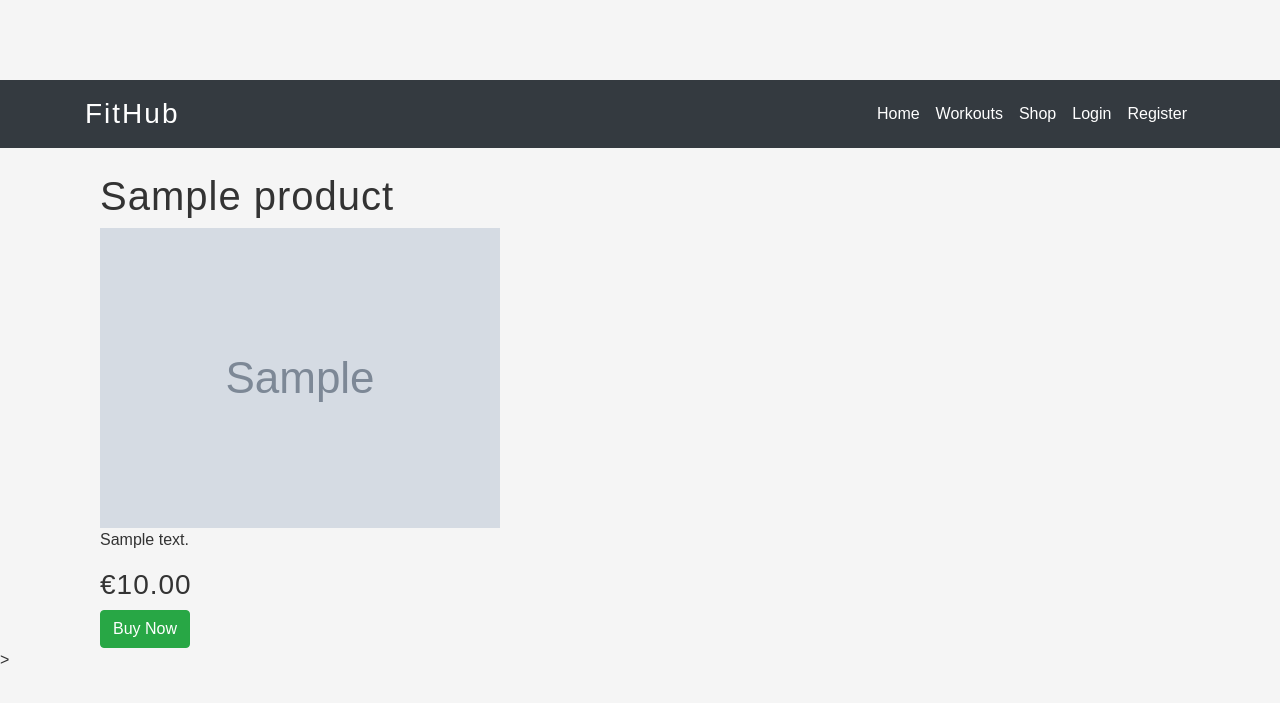
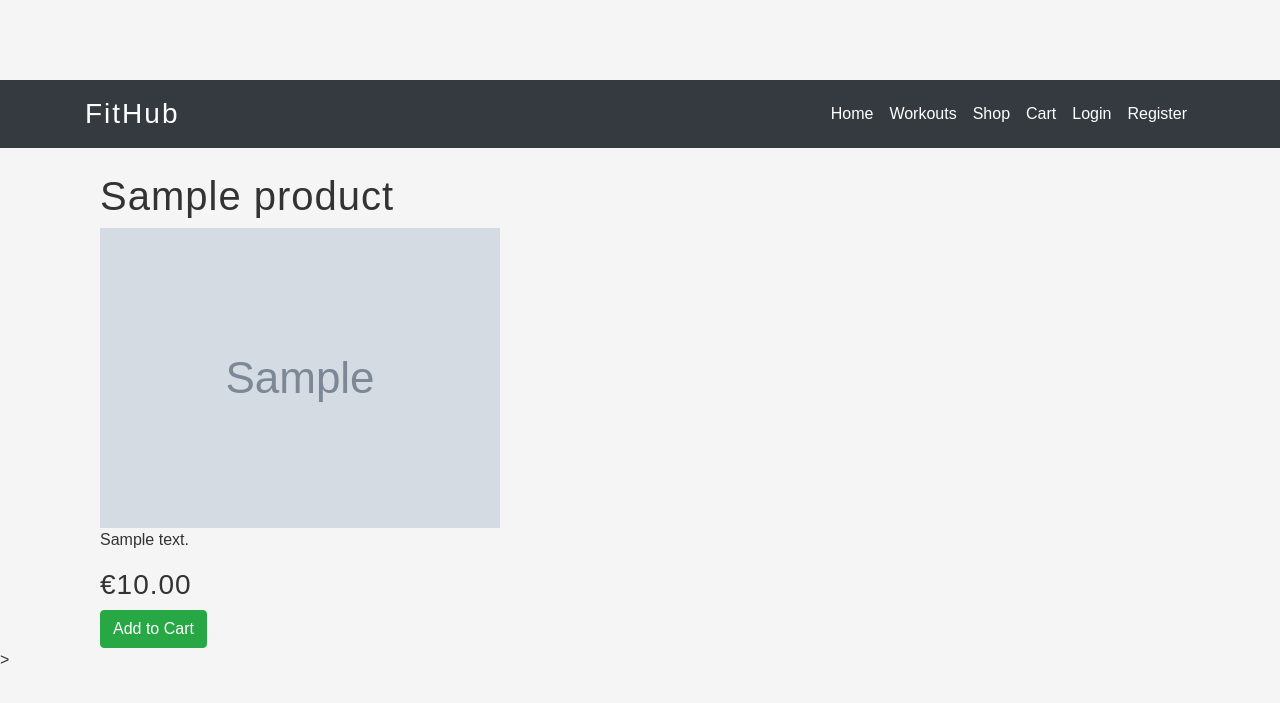
Before and after one commit to eandachew/fithub, a Django app: page /shop/1/ in a window 1280 px wide. Shown: the top 703 px of the page. Run offline with Django 3.2, Linux system fonts and the light colour scheme; tables that the repository leaves empty hold one stand-in row (values such as "Sample post"); grey boxes marked "Sample" are stand-in pictures; some libraries are stand-ins or nearby versions.

Commit message:
Shopping cart system added

```diff
--- a/fithub/settings.py
+++ b/fithub/settings.py
@@ -10,6 +10,7 @@ For the full list of settings and their values, see
 https://docs.djangoproject.com/en/3.2/ref/settings/
 """
 import os
+import env
 from pathlib import Path
 
 # Build paths inside the project like this: BASE_DIR / 'subdir'.
--- a/shop/templates/shop/product_detail.html
+++ b/shop/templates/shop/product_detail.html
@@ -14,7 +14,9 @@
 
 <h3>€{{ product.price }}</h3>
 
-<button class="btn btn-success">Buy Now</button>
+<a href="{% url 'add_to_cart' product.id %}" class="btn btn-success">
+    Add to Cart
+    </a>
 
 </div>
 
--- a/shop/urls.py
+++ b/shop/urls.py
@@ -4,4 +4,6 @@ from . import views
 urlpatterns = [
     path('', views.product_list, name='products'),
     path('<int:product_id>/', views.product_detail, name='product_detail'),
+    path('add/<int:product_id>/', views.add_to_cart, name='add_to_cart'),
+    path('cart/', views.view_cart, name='view_cart'),
 ]
--- a/shop/views.py
+++ b/shop/views.py
@@ -1,6 +1,7 @@
 from django.shortcuts import render, get_object_or_404
 from .models import Product
-
+from django.shortcuts import redirect
+from django.contrib import messages
 
 def product_list(request):
 
@@ -22,3 +23,42 @@ def product_detail(request, product_id):
     }
 
     return render(request, 'shop/product_detail.html', context)
+
+def add_to_cart(request, product_id):
+
+    cart = request.session.get('cart', {})
+
+    product_id = str(product_id)
+
+    if product_id in cart:
+        cart[product_id] += 1
+    else:
+        cart[product_id] = 1
+
+    request.session['cart'] = cart
+
+    messages.success(request, "Product added to cart")
+
+    return redirect('products')
+
+
+def view_cart(request):
+
+    cart = request.session.get('cart', {})
+
+    products = []
+    total = 0
+
+    for item_id, quantity in cart.items():
+        product = Product.objects.get(id=item_id)
+        product.quantity = quantity
+        product.total_price = product.price * quantity
+        total += product.total_price
+        products.append(product)
+
+    context = {
+        "products": products,
+        "total": total
+    }
+
+    return render(request, "shop/cart.html", context)
--- a/templates/base.html
+++ b/templates/base.html
@@ -57,6 +57,10 @@
         <li class="nav-item">
           <a class="nav-link" href="{% url 'products' %}">Shop</a>
         </li>
+
+        <li class="nav-item">
+          <a class="nav-link" href="{% url 'view_cart' %}">Cart</a>
+      </li>
 
         {% if user.is_authenticated %}
 
```
Also changed, not shown: shop/templates/shop/cart.html (added, +53 -0 lines).
